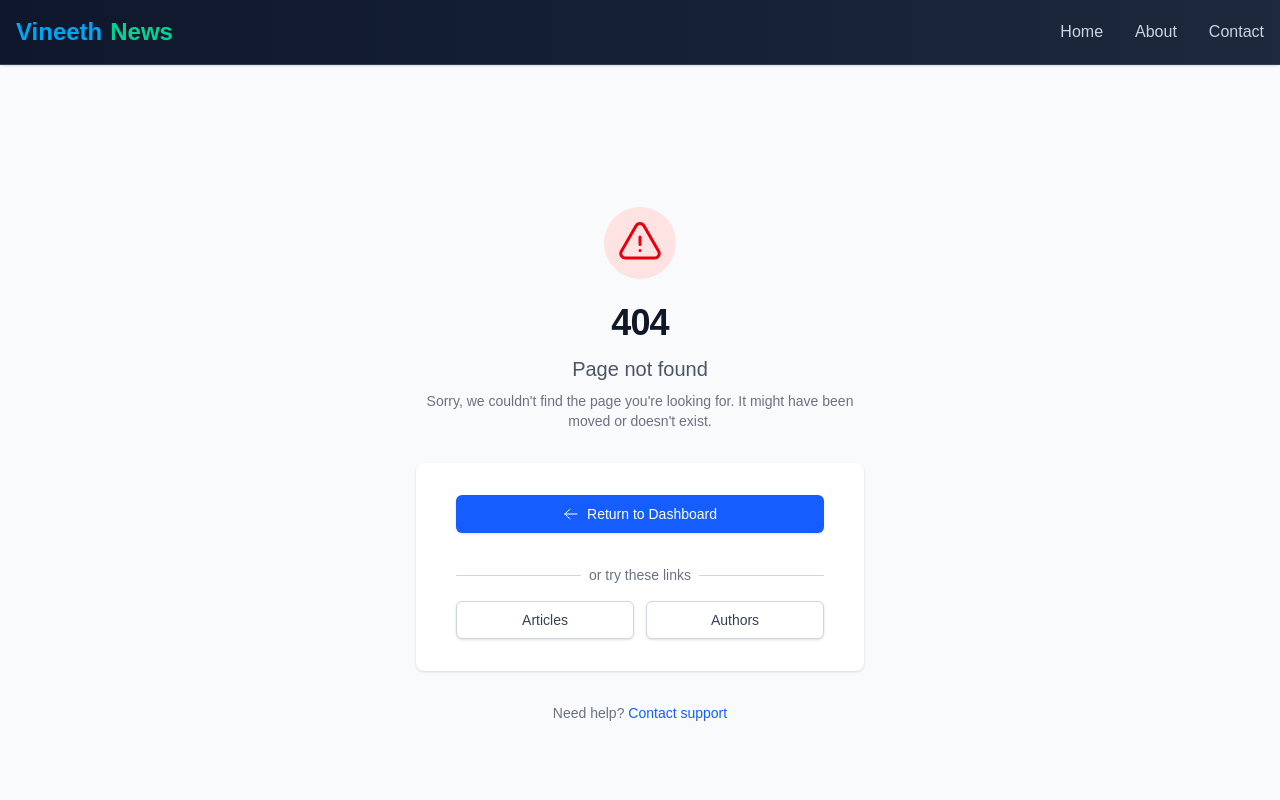
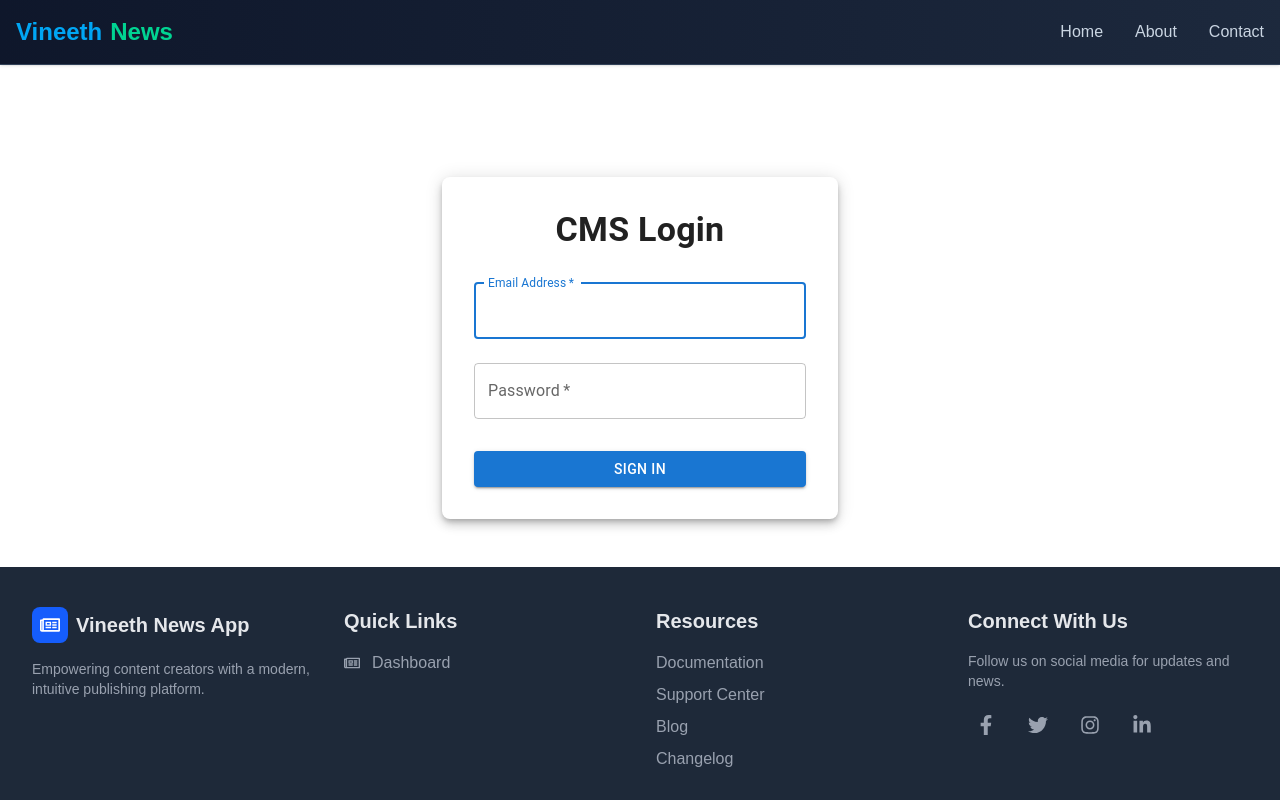
Before and after one commit to Vineeth-Nayak/co-pilot-frontend, a Next.js app: page /login in a window 1280 px wide. Before the commit this address had no page. Shown: the top 800 px of the page. Built offline with nearby package versions, Linux system fonts and the light colour scheme.

Commit message:
auth done

```diff
--- /dev/null
+++ b/app/api/auth/route.js
@@ -0,0 +1,36 @@
+import { NextResponse } from 'next/server';
+
+export async function POST(req) {
+    try {
+        const { email, password } = await req.json();
+
+        const url = `${process.env.BACKEND_URL}/api/auth/login`;
+        console.log('Request URL:', url);
+        // Forward to backend API
+        const response = await fetch(url, {
+            method: 'POST',
+            headers: { 'Content-Type': 'application/json' },
+            body: JSON.stringify({ email, password })
+        });
+
+        const data = await response.json();
+
+        if (response.ok) {
+            const res = NextResponse.json(data);
+            res.cookies.set('token', data.token, {
+                httpOnly: true,
+                secure: process.env.NODE_ENV === 'production',
+                sameSite: 'strict',
+                maxAge: 3600 // 1 hour
+            });
+            return res;
+        }
+
+        return NextResponse.json(data, { status: response.status });
+    } catch (error) {
+        return NextResponse.json(
+            { status: 0, message: 'Authentication failed' },
+            { status: 500 }
+        );
+    }
+}
--- a/app/cms/layout.jsx
+++ b/app/cms/layout.jsx
@@ -3,11 +3,13 @@ import { useState } from "react";
 import Navbar from "@/components/Navbar";
 import CmsNav from "@/components/CmsNav";
 import Footer from "@/components/Footer";
+import ProtectedRoute from "@/components/ProtectedRoute";
 
 export default function CmsLayout({ children }) {
   const [sidebarOpen, setSidebarOpen] = useState(false);
 
   return (
+    <ProtectedRoute>
       <div className="min-h-screen bg-gray-50">
         {/* Mobile sidebar backdrop */}
         {sidebarOpen && (
@@ -35,5 +37,6 @@ export default function CmsLayout({ children }) {
           <Footer />
         </div>
       </div>
+    </ProtectedRoute>
   );
 }
--- a/app/layout.jsx
+++ b/app/layout.jsx
@@ -1,18 +1,11 @@
+// app/layout.jsx
 import { Geist, Geist_Mono } from "next/font/google";
 import "./globals.css";
-import Footer from "@/components/Footer";
-import CommonFooter from "@/components/Common/CommonFooter";
-import CommonNavbar from "@/components/Common/CommonNavbar";
+import { AuthProvider } from "@/context/AuthContext";
+import LayoutClientWrapper from "@/components/LayoutClientWrapper";
 
-const geistSans = Geist({
-  variable: "--font-geist-sans",
-  subsets: ["latin"],
-});
-
-const geistMono = Geist_Mono({
-  variable: "--font-geist-mono",
-  subsets: ["latin"],
-});
+const geistSans = Geist({ variable: "--font-geist-sans", subsets: ["latin"] });
+const geistMono = Geist_Mono({ variable: "--font-geist-mono", subsets: ["latin"] });
 
 export const metadata = {
   title: "Vineeth's News Platform",
@@ -23,9 +16,9 @@ export default function RootLayout({ children }) {
   return (
     <html lang="en">
       <body className={`${geistSans.variable} ${geistMono.variable} antialiased`}>
-        <CommonNavbar />
-        {children}
-        <CommonFooter />
+        <AuthProvider>
+          <LayoutClientWrapper>{children}</LayoutClientWrapper>
+        </AuthProvider>
       </body>
     </html>
   );
--- /dev/null
+++ b/app/login/page.jsx
@@ -0,0 +1,70 @@
+"use client";
+import { useState } from "react";
+import { useAuth } from "@/context/AuthContext";
+import { useRouter } from "next/navigation";
+import { Container, Box, Typography, TextField, Button, Alert, Paper } from "@mui/material";
+
+export default function LoginPage() {
+  const [email, setEmail] = useState("");
+  const [password, setPassword] = useState("");
+  const [error, setError] = useState("");
+  const { login } = useAuth();
+  const router = useRouter();
+
+  const handleSubmit = async (e) => {
+    e.preventDefault();
+    const result = await login(email, password);
+    if (!result.success) {
+      setError(result.error || "Login failed");
+    }
+  };
+
+  return (
+    <Container component="main" maxWidth="xs" className="py-12">
+      <Paper elevation={6} sx={{ mt: 8, p: 4, borderRadius: 2 }}>
+        <Typography component="h1" variant="h4" align="center" fontWeight="bold" gutterBottom>
+          CMS Login
+        </Typography>
+        <Box component="form" onSubmit={handleSubmit} noValidate sx={{ mt: 2 }}>
+          {error && <Alert severity="error">{error}</Alert>}
+
+          <TextField
+            margin="normal"
+            fullWidth
+            id="email"
+            label="Email Address"
+            name="email"
+            type="email"
+            autoComplete="email"
+            autoFocus
+            value={email}
+            onChange={(e) => setEmail(e.target.value)}
+            required
+          />
+
+          <TextField
+            margin="normal"
+            fullWidth
+            name="password"
+            label="Password"
+            type="password"
+            id="password"
+            autoComplete="current-password"
+            value={password}
+            onChange={(e) => setPassword(e.target.value)}
+            required
+          />
+
+          <Button
+            type="submit"
+            fullWidth
+            variant="contained"
+            sx={{ mt: 3, backgroundColor: "#1976d2", "&:hover": { backgroundColor: "#115293" } }}
+          >
+            Sign In
+          </Button>
+        </Box>
+      </Paper>
+    </Container>
+  );
+}
--- /dev/null
+++ b/components/LayoutClientWrapper.jsx
@@ -0,0 +1,18 @@
+// components/LayoutClientWrapper.jsx
+"use client";
+import { usePathname } from "next/navigation";
+import CommonNavbar from "@/components/Common/CommonNavbar";
+import CommonFooter from "@/components/Common/CommonFooter";
+
+export default function LayoutClientWrapper({ children }) {
+  const pathname = usePathname();
+  const isCmsRoute = pathname.startsWith("/cms");
+
+  return (
+    <>
+      {!isCmsRoute && <CommonNavbar />}
+      {children}
+      {!isCmsRoute && <CommonFooter />}
+    </>
+  );
+}
--- /dev/null
+++ b/components/ProtectedRoute.jsx
@@ -0,0 +1,28 @@
+"use client";
+import { useEffect } from "react";
+import { useRouter } from "next/navigation";
+import { useAuth } from "../context/AuthContext";
+import { Box, CircularProgress } from "@mui/material";
+
+const ProtectedRoute = ({ children }) => {
+  const { user, loading } = useAuth();
+  const router = useRouter();
+
+  useEffect(() => {
+    if (!loading && !user) {
+      router.push("/login");
+    }
+  }, [user, loading, router]);
+
+  if (loading || !user) {
+    return (
+      <Box height="80vh" display="flex" justifyContent="center" alignItems="center">
+        <CircularProgress size={48} color="primary" />
+      </Box>
+    );
+  }
+
+  return children;
+};
+
+export default ProtectedRoute;
--- /dev/null
+++ b/context/AuthContext.jsx
@@ -0,0 +1,83 @@
+"use client";
+import { createContext, useContext, useState, useEffect } from "react";
+import { useRouter } from "next/navigation";
+
+const AuthContext = createContext();
+
+export const AuthProvider = ({ children }) => {
+  const [user, setUser] = useState(null);
+  const [loading, setLoading] = useState(true);
+  const router = useRouter();
+
+  useEffect(() => {
+    checkAuthStatus();
+  }, []);
+
+  const checkAuthStatus = async () => {
+    try {
+      const token = localStorage.getItem("authToken");
+      if (!token) {
+        setLoading(false);
+        return;
+      }
+      const response = await fetch(`${process.env.NEXT_PUBLIC_BACKEND_URL}/api/auth/test-auth`, {
+        method: "GET",
+        credentials: "include",
+        headers: {
+          Authorization: `Bearer ${token}`,
+          "Content-Type": "application/json",
+        },
+      });
+
+      if (response.ok) {
+        const data = await response.json();
+        setUser(data.user);
+      } else {
+        setUser(null);
+        localStorage.removeItem("authToken");
+      }
+    } catch (error) {
+      console.error("Auth check failed:", error);
+      setUser(null);
+      localStorage.removeItem("authToken");
+    } finally {
+      setLoading(false);
+    }
+  };
+
+  const login = async (email, password) => {
+    try {
+      const response = await fetch(`${process.env.NEXT_PUBLIC_BACKEND_URL}/api/auth/login`, {
+        method: "POST",
+        headers: { "Content-Type": "application/json" },
+        body: JSON.stringify({ email, password }),
+      });
+
+      if (response.ok) {
+        const resp = await response.json();
+        const data = resp.data;
+
+        if (data.token) {
+          localStorage.setItem("authToken", data.token);
+          setUser(data.user);
+          router.push("/cms/articles");
+          return { success: true };
+        }
+      }
+
+      return { success: false, error: "Invalid credentials" };
+    } catch (error) {
+      return { success: false, error: "Login failed" };
+    }
+  };
+
+  const logout = async () => {
+    await fetch(`${process.env.NEXT_PUBLIC_BACKEND_URL}/api/auth/logout`, { method: "POST" });
+    setUser(null);
+    router.push("/login");
+  };
+
+  return <AuthContext.Provider value={{ user, loading, login, logout }}>{children}</AuthContext.Provider>;
+};
+
+export const useAuth = () => useContext(AuthContext);
```
Lines whose indentation alone changed are shown as unchanged.
